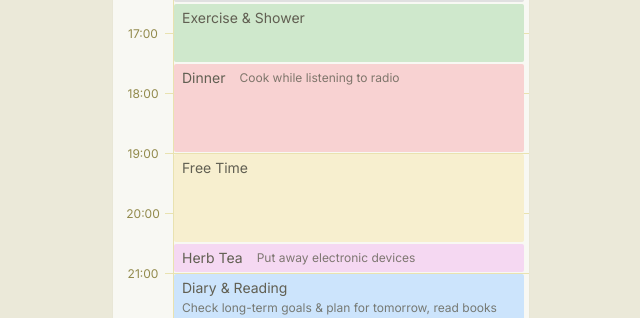
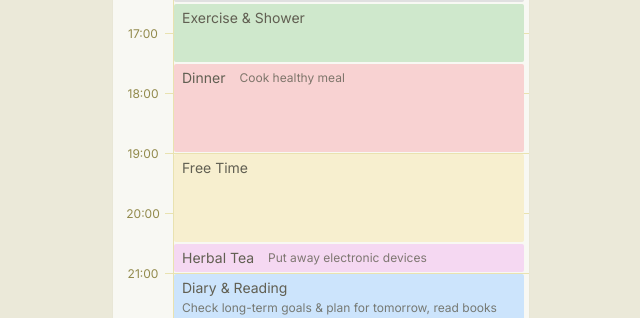
Before and after one commit to uzura89/my-daily-routine, a Next.js app: page / in a window 1280 px wide. Shown: the part 1210-1528 px from the top of the page, without its empty margins (319-959 px from the left). Built offline with nearby package versions, Linux system fonts and the light colour scheme; a web font is replaced by a local one.

Commit message:
change timetables

```diff
--- a/src/data/timetable.ts
+++ b/src/data/timetable.ts
@@ -77,7 +77,7 @@ export const timetable: TimetableType = {
     },
     {
       name: "Dinner",
-      memo: "Cook while listening to radio",
+      memo: "Cook healthy meal",
       start: "17:30",
       end: "19:00",
       color: ITEM_COLOR_ORANGE,
@@ -90,7 +90,7 @@ export const timetable: TimetableType = {
       color: ITEM_COLOR_YELLOW,
     },
     {
-      name: "Herb Tea",
+      name: "Herbal Tea",
       memo: "Put away electronic devices",
       start: "20:30",
       end: "21:00",
```
